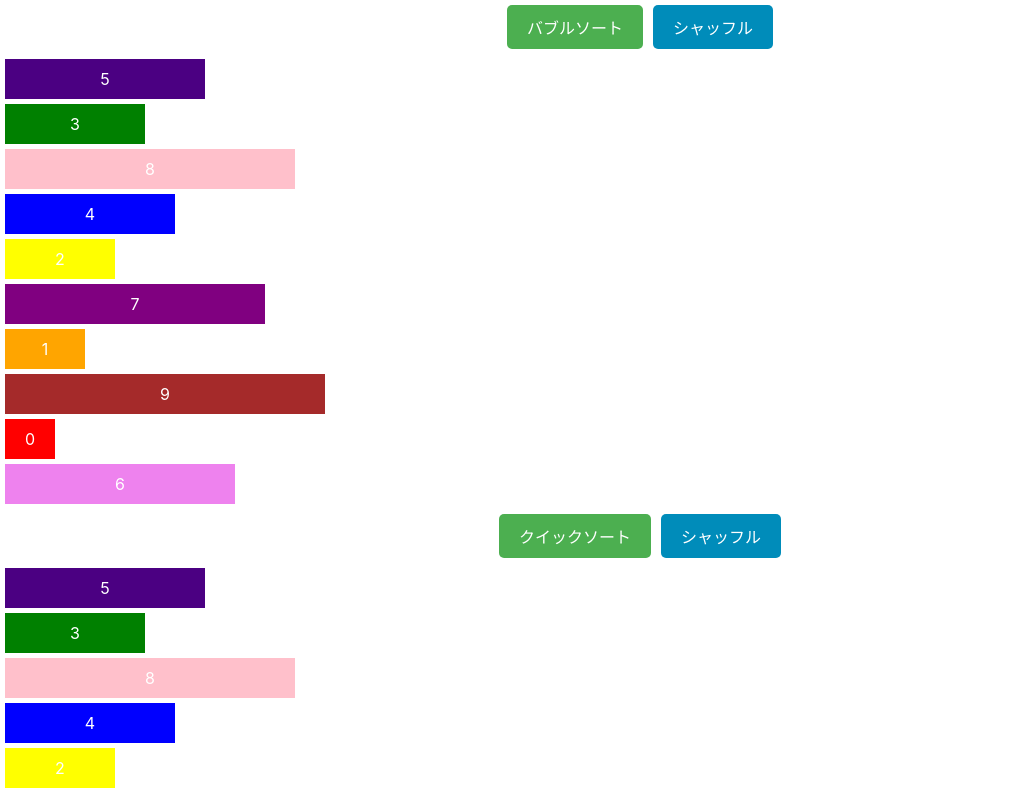
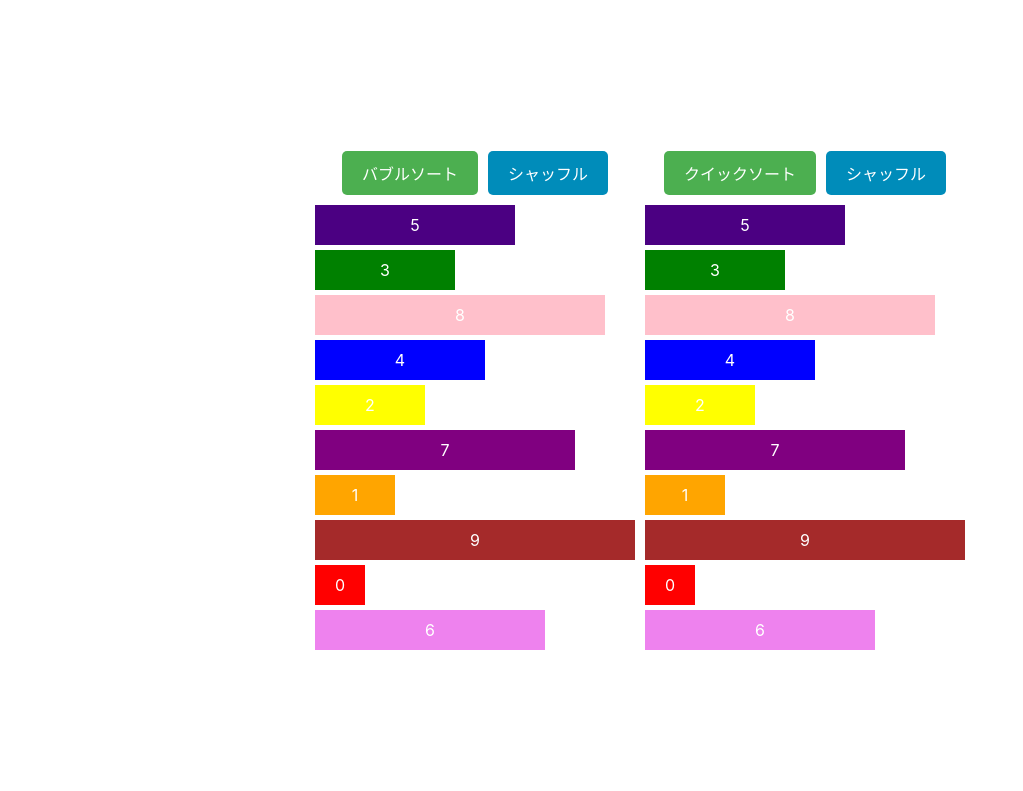
Before and after one commit to 0oYujio0/react-sort-visualizer, a React (Create React App) app: page / in a window 1280 px wide. Shown: the top 791 px of the page, without its empty margins (0-1023 px from the left). Built offline with nearby package versions, Linux system fonts and the light colour scheme.

Commit message:
Change: ソート領域を横並びに表示 #9

```diff
--- a/src/App.css
+++ b/src/App.css
@@ -28,6 +28,13 @@
   color: #61dafb;
 }
 
+.wrapper {
+  display: flex;
+  align-items: center;
+  justify-content: center;
+  height: 100vh;
+}
+
 @keyframes App-logo-spin {
   from {
     transform: rotate(0deg);
--- a/src/App.js
+++ b/src/App.js
@@ -10,8 +10,10 @@ import "./quickSort.css";
 function App() {
   return (
     <div className="App">
+      <div class="wrapper">
       <BubbleSortVisualizer />
       <QuickSortVisualizer />
+      </div>
     </div>
   );
 }
```
